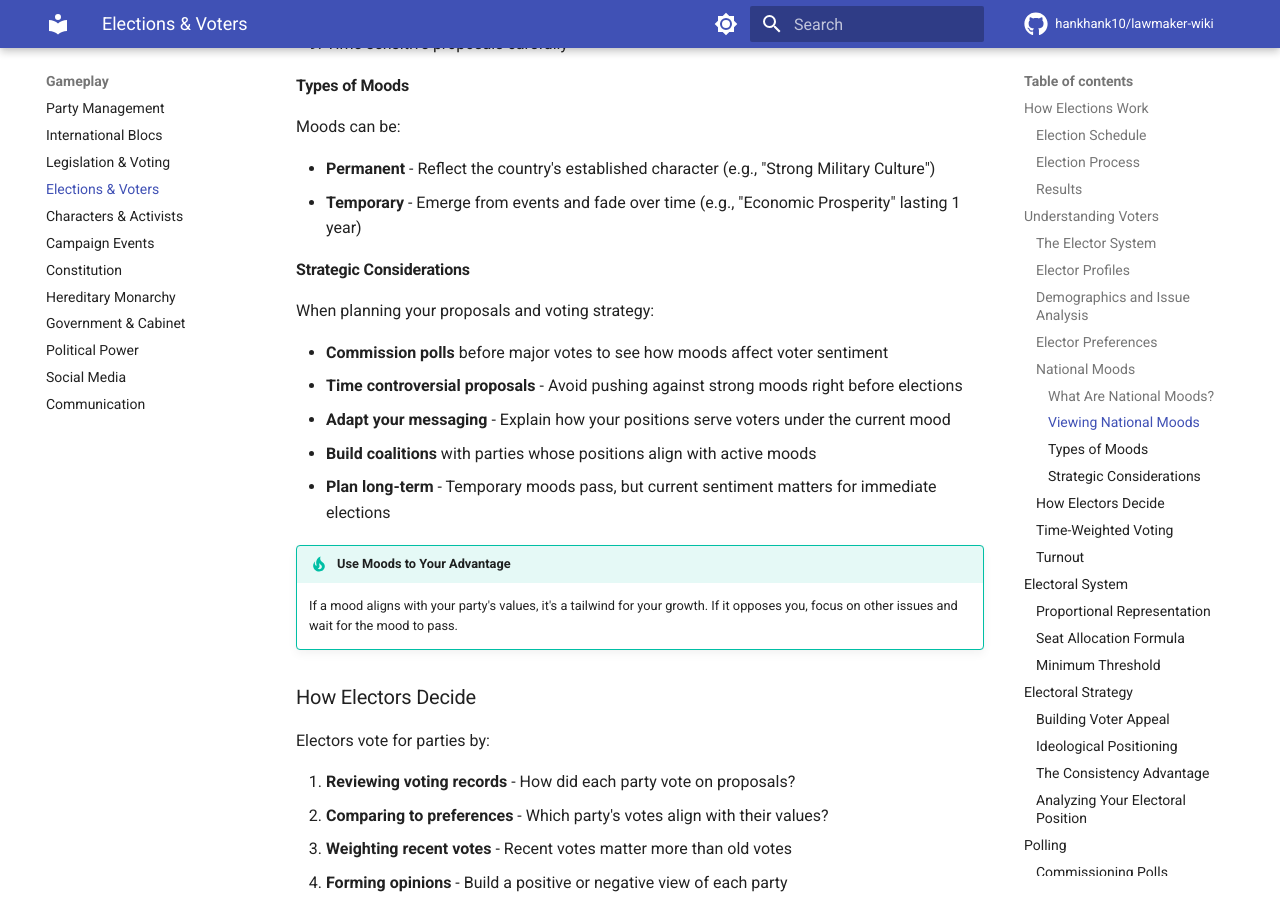
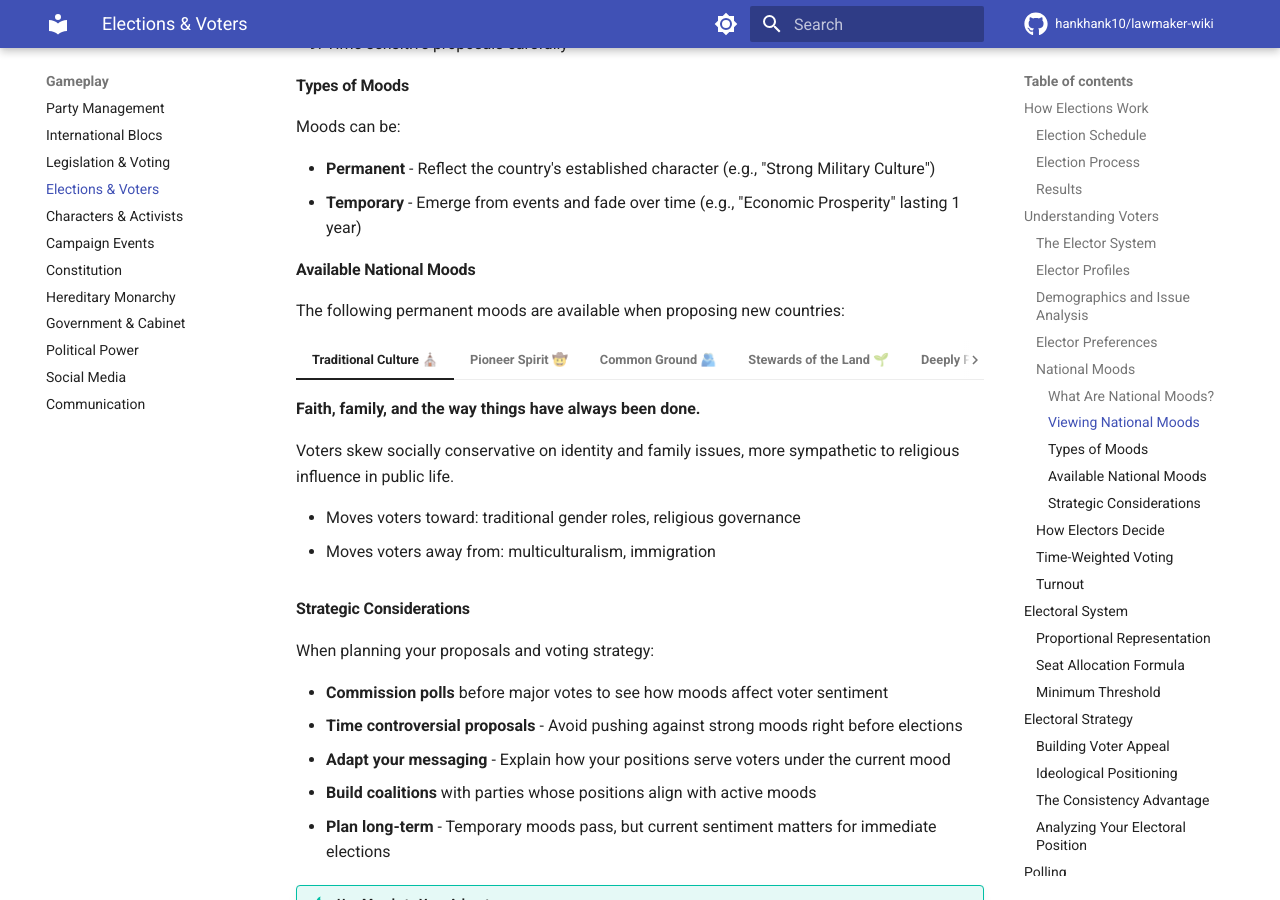
Before and after one commit to hankhank10/lawmaker-wiki, an MkDocs documentation site: the page built from docs/gameplay/elections.md, in a window 1280 px wide and 900 px high, scrolled down 3723 px. Built offline with MkDocs 1.6.1 and Material for MkDocs 9.7.7, drawn with Linux system fonts in a browser that asks for light colours; comment, search, counter and statistics services are not loaded; part of the change alters nothing that is shown.

Commit message:
📝 Sync from private repo
Auto-synced from hankhank10/lawmaker/game-manual

```diff
--- a/docs/gameplay/elections.md
+++ b/docs/gameplay/elections.md
@@ -130,6 +130,81 @@ Moods can be:
 
 - **Permanent** - Reflect the country's established character (e.g., "Strong Military Culture")
 - **Temporary** - Emerge from events and fade over time (e.g., "Economic Prosperity" lasting 1 year)
+
+#### Available National Moods
+
+The following permanent moods are available when proposing new countries:
+
+=== "Traditional Culture ⛪"
+    **Faith, family, and the way things have always been done.**
+
+    Voters skew socially conservative on identity and family issues, more sympathetic to religious influence in public life.
+
+    - Moves voters toward: traditional gender roles, religious governance
+    - Moves voters away from: multiculturalism, immigration
+
+=== "Pioneer Spirit 🤠"
+    **Don't tread on me. Build it yourself.**
+
+    Voters lean libertarian: they like personal freedom and dislike state intervention in the economy.
+
+    - Moves voters toward: individual liberty, free markets
+    - Moves voters away from: welfare state, worker rights
+
+=== "Common Ground 🫂"
+    **We look after each other here.**
+
+    Voters expect the state to provide a baseline for everyone and view inequality with suspicion.
+
+    - Moves voters toward: welfare state, worker rights, education
+    - Moves voters away from: free markets
+
+=== "Stewards of the Land 🌱"
+    **What we leave behind matters more than what we take.**
+
+    Voters prioritise long-term ecological sustainability and peaceful resolution over military action.
+
+    - Moves voters toward: environmental protection
+    - Moves voters away from: military strength
+
+=== "Deeply Polarised ⚡"
+    **Every issue is the issue. Every fight is the fight.**
+
+    Voters care intensely about their positions. Salience is doubled across the board, making elections turn on conviction rather than nuance.
+
+    - Effect: All issues become more salient to all voters (no position shift)
+
+=== "Strength through Strength 🗡️"
+    **Borders matter. Strength is respected. The nation comes first.**
+
+    Voters prize military capability and sovereign control above internationalism.
+
+    - Moves voters toward: military strength, law and order
+    - Moves voters away from: immigration, multiculturalism
+
+=== "Citizens of the World 🌍"
+    **Everyone is welcome. Every identity is valid.**
+
+    Voters are comfortable with diversity, supportive of gender equality, and welcoming to newcomers.
+
+    - Moves voters toward: multiculturalism, gender equality, immigration
+    - Moves voters away from: religious governance in public life
+
+=== "The Great Disillusionment 😑"
+    **What's the point? Nobody's listening anyway.**
+
+    Voters haven't shifted their views, but they've stopped caring as much. Salience is halved across the board, making elections noisier and less driven by conviction.
+
+    - Effect: All issues become less salient (no position shift)
+
+=== "Patriarchal Society 👨‍⚖️"
+    **Men lead. That's just how it's always been done.**
+
+    Male authority is deeply embedded in social, legal, and cultural norms. Gender issues carry extra weight in voter decision-making.
+
+    - Moves voters toward: traditional gender roles, religious governance
+    - Moves voters away from: gender equality
+    - Gender roles become more important to voters
 
 #### Strategic Considerations
 
```
